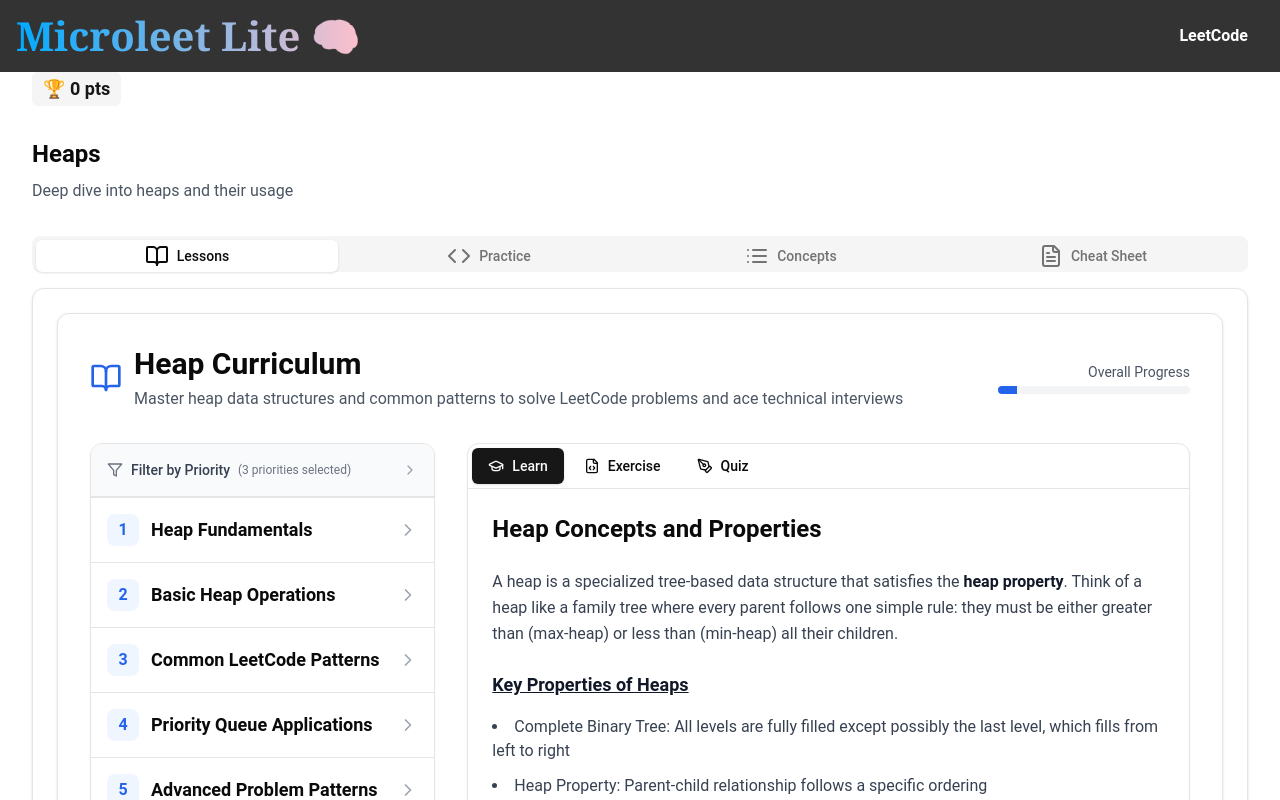
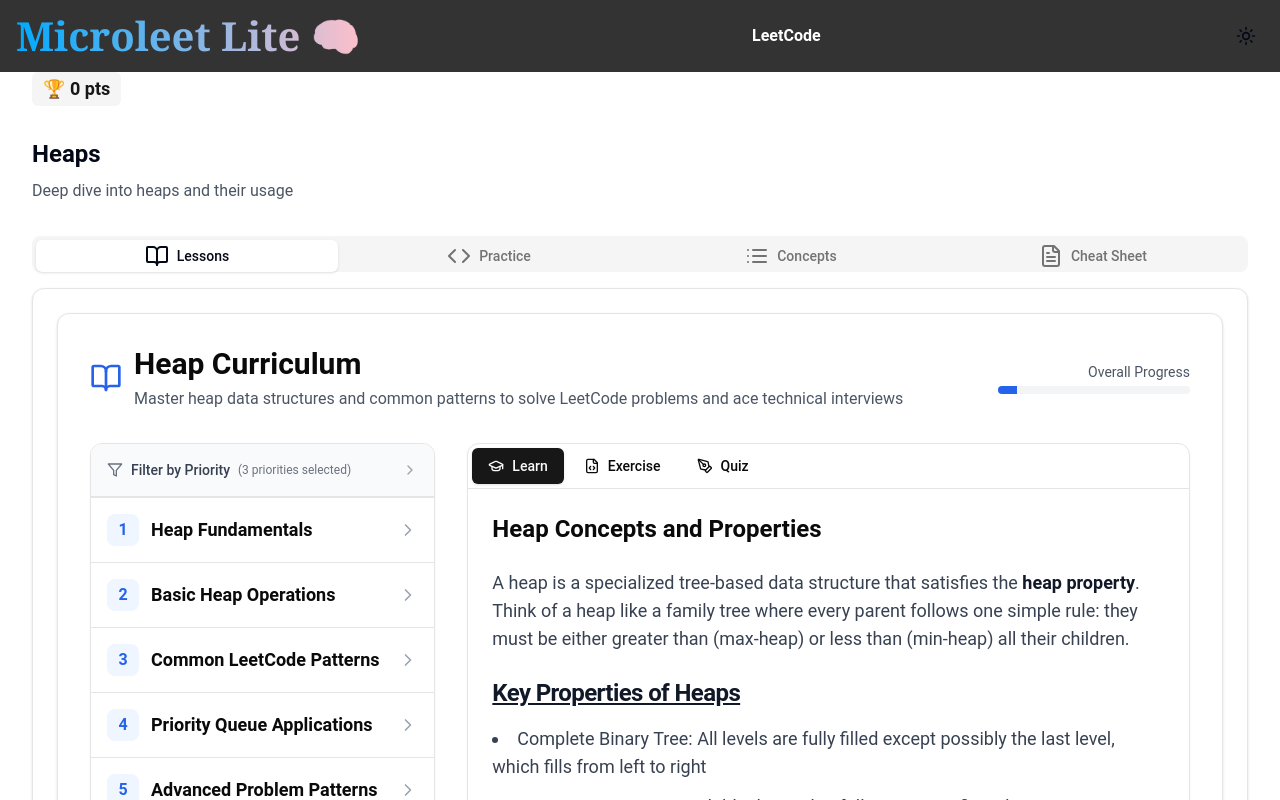
Before and after one commit to QuocHHDo/microleet-lite, a Next.js app: page /leetcode/topics/heaps in a window 1280 px wide. Shown: the top 800 px of the page. Built offline with nearby package versions, Linux system fonts and the light colour scheme.

Commit message:
Initial commit on theme

```diff
--- a/package.json
+++ b/package.json
@@ -35,6 +35,7 @@
     "framer-motion": "^11.9.0",
     "lucide-react": "^0.441.0",
     "next": "14.2.1",
+    "next-themes": "^0.4.4",
     "react": "^18",
     "react-collapse": "^5.1.1",
     "react-dom": "^18",
--- a/src/app/layout.tsx
+++ b/src/app/layout.tsx
@@ -2,6 +2,7 @@
 import React from 'react';
 import Navbar from '../components/Navbar';
 import '../styles/globals.css';
+import { ThemeProvider } from './providers/theme-provider';
 
 export default function RootLayout({
   children,
@@ -9,10 +10,12 @@ export default function RootLayout({
   children: React.ReactNode;
 }) {
   return (
-    <html lang="en">
+    <html lang="en" suppressHydrationWarning>
       <body>
         <Navbar />
-        <main>{children}</main>
+        <ThemeProvider>
+          <main>{children}</main>
+        </ThemeProvider>
       </body>
     </html>
   );
--- a/src/app/leetcode/topics/interfaces.ts
+++ b/src/app/leetcode/topics/interfaces.ts
@@ -1,9 +1,3 @@
-export interface CodeBlockProps extends React.HTMLAttributes<HTMLElement> {
-  inline?: boolean;
-  className?: string;
-  children?: React.ReactNode;
-}
-
 export enum TopicName {
   Arrays = 'arrays',
   Strings = 'strings',
--- /dev/null
+++ b/src/app/providers/theme-provider.tsx
@@ -0,0 +1,19 @@
+'use client';
+
+import * as React from 'react';
+import { ThemeProvider as NextThemesProvider } from 'next-themes';
+// import { type ThemeProviderProps } from 'next-themes/dist/types';
+
+export function ThemeProvider({ children, ...props }: any) {
+  return (
+    <NextThemesProvider
+      attribute="class"
+      defaultTheme="system"
+      enableSystem
+      disableTransitionOnChange
+      {...props}
+    >
+      {children}
+    </NextThemesProvider>
+  );
+}
--- a/src/components/Navbar.tsx
+++ b/src/components/Navbar.tsx
@@ -3,6 +3,7 @@
 import React from 'react';
 import Link from 'next/link';
 import '../styles/globals.css';
+import { ThemeToggle } from './themeToggle';
 
 export default function Navbar() {
   return (
@@ -17,6 +18,7 @@ export default function Navbar() {
           {/* <Link href="/software-engineering">Software Engineering</Link> */}
         </li>
       </ul>
+      <ThemeToggle />
     </nav>
   );
 }
--- /dev/null
+++ b/src/components/themeToggle.tsx
@@ -0,0 +1,21 @@
+'use client';
+
+import * as React from 'react';
+import { useTheme } from 'next-themes';
+import { Moon, Sun } from 'lucide-react';
+
+export function ThemeToggle() {
+  const { theme, setTheme } = useTheme();
+
+  return (
+    <button
+      onClick={() => setTheme(theme === 'dark' ? 'light' : 'dark')}
+      className="rounded-md p-2 hover:bg-accent hover:text-accent-foreground"
+      aria-label="Toggle theme"
+    >
+      <Sun className="h-5 w-5 rotate-0 scale-100 transition-all dark:-rotate-90 dark:scale-0" />
+      <Moon className="absolute h-5 w-5 rotate-90 scale-0 transition-all dark:rotate-0 dark:scale-100" />
+      <span className="sr-only">Toggle theme</span>
+    </button>
+  );
+}
--- a/src/styles/globals.css
+++ b/src/styles/globals.css
@@ -220,7 +220,7 @@ body {
 @layer base {
   :root {
     --background: 0 0% 100%;
-    --foreground: 0 0% 3.9%;
+    --foreground: 222.2 84% 4.9%;
     --card: 0 0% 100%;
     --card-foreground: 0 0% 3.9%;
     --popover: 0 0% 100%;
@@ -256,33 +256,8 @@ body {
     --code-variable: 220 14% 71%;
   }
   .dark {
-    --background: 0 0% 3.9%;
-    --foreground: 0 0% 98%;
-    --card: 0 0% 3.9%;
-    --card-foreground: 0 0% 98%;
-    --popover: 0 0% 3.9%;
-    --popover-foreground: 0 0% 98%;
-    --primary: 0 0% 98%;
-    --primary-foreground: 0 0% 9%;
-    --secondary: 0 0% 14.9%;
-    --secondary-foreground: 0 0% 98%;
-    --muted: 0 0% 14.9%;
-    --muted-foreground: 0 0% 63.9%;
-    --accent: 0 0% 14.9%;
-    --accent-foreground: 0 0% 98%;
-    --destructive: 0 62.8% 30.6%;
-    --destructive-foreground: 0 0% 98%;
-    --border: 0 0% 14.9%;
-    --input: 0 0% 14.9%;
-    --ring: 0 0% 83.1%;
-    --chart-1: 220 70% 50%;
-    --chart-2: 160 60% 45%;
-    --chart-3: 30 80% 55%;
-    --chart-4: 280 65% 60%;
-    --chart-5: 340 75% 55%;
-    --code-block-background: 222 47% 11%;
-    --code-background: 220 13% 18%;
-    --code-foreground: 220 14% 71%;
+    --background: 222.2 84% 4.9%;
+    --foreground: 210 40% 98%;
   }
 }
 
--- a/src/utils/renderContent.tsx
+++ b/src/utils/renderContent.tsx
@@ -2,14 +2,41 @@ import React, { ReactNode } from 'react';
 import ReactMarkdown from 'react-markdown';
 import remarkGfm from 'remark-gfm';
 import rehypeRaw from 'rehype-raw';
-import { CodeBlockProps as CodeProps } from '../app/leetcode/topics/interfaces';
 import { Prism as SyntaxHighlighter } from 'react-syntax-highlighter';
 import { materialOceanic } from 'react-syntax-highlighter/dist/esm/styles/prism';
+import { Card } from '@/components/ui/card';
 
 interface SVGRendererProps {
   children: string | ReactNode;
 }
 
+interface CodeProps extends React.HTMLAttributes<HTMLElement> {
+  inline?: boolean;
+  className?: string;
+  children?: React.ReactNode;
+}
+
+interface MarkdownComponentProps {
+  children: ReactNode;
+  className?: string;
+}
+
+// Constants
+const SYNTAX_HIGHLIGHT_THEME = {
+  ...materialOceanic,
+  'code[class*="language-"]': {
+    ...materialOceanic['code[class*="language-"]'],
+    fontSize: '0.875rem',
+    lineHeight: 1.6,
+    background: 'transparent',
+  },
+  'comment': {
+    color: '#6A9955',
+    fontStyle: 'italic',
+  },
+};
+
+// Utility Components
 const SVGRenderer: React.FC<SVGRendererProps> = ({ children }) => {
   if (typeof children === 'string' && children.includes('<svg')) {
     return <div dangerouslySetInnerHTML={{ __html: children }} />;
@@ -17,32 +44,97 @@ const SVGRenderer: React.FC<SVGRendererProps> = ({ children }) => {
   return <>{children}</>;
 };
 
-const customStyle = {
-  ...materialOceanic,
-  'code[class*="language-"]': {
-    ...materialOceanic['code[class*="language-"]'],
-    fontSize: '14px',
-    lineHeight: 1.5,
-    background: '#1E1E1E',
+// Markdown Components
+const MarkdownComponents = {
+  code: ({ inline, className, children, ...props }: CodeProps) => {
+    const match = /language-(\w+)/.exec(className || '');
+    const language = match ? match[1] : 'python';
+
+    if (inline) {
+      return (
+        <code
+          className="bg-gray-100 dark:bg-gray-800 px-2 py-0.5 text-sm rounded-md font-mono text-gray-800 dark:text-gray-200"
+          {...props}
+        >
+          {children}
+        </code>
+      );
+    }
+
+    return (
+      <Card className="my-6 overflow-hidden bg-gray-950">
+        <div className="rounded-md overflow-hidden">
+          <SyntaxHighlighter
+            language={language}
+            style={SYNTAX_HIGHLIGHT_THEME as any}
+            PreTag="div"
+            customStyle={{
+              padding: '1rem',
+              margin: 0,
+            }}
+            {...props}
+          >
+            {String(children).replace(/\n$/, '')}
+          </SyntaxHighlighter>
+        </div>
+      </Card>
+    );
   },
-  'comment': {
-    color: '#6A9955',
-    fontStyle: 'italic',
+
+  // Heading Components
+  h1: ({ children }: MarkdownComponentProps) => (
+    <h1 className="text-3xl lg:text-4xl font-bold mt-8 mb-6 text-gray-900 dark:text-gray-100">
+      {children}
+    </h1>
+  ),
+  h2: ({ children }: MarkdownComponentProps) => (
+    <h2 className="text-2xl lg:text-3xl font-semibold mt-8 mb-4 text-gray-900 dark:text-gray-100">
+      {children}
+    </h2>
+  ),
+  h3: ({ children }: MarkdownComponentProps) => (
+    <h3 className="text-xl lg:text-2xl font-semibold mt-6 mb-3 text-gray-900 dark:text-gray-100">
+      {children}
+    </h3>
+  ),
+  h4: ({ children }: MarkdownComponentProps) => (
+    <h4 className="text-lg font-semibold mt-4 mb-2 text-gray-900 dark:text-gray-100">
+      {children}
+    </h4>
+  ),
+
+  // Content Components
+  p: ({ children }: MarkdownComponentProps) => (
+    <p className="mb-4 text-gray-700 dark:text-gray-300 leading-7 text-base lg:text-lg">
+      {children}
+    </p>
+  ),
+  div: ({ children, className }: MarkdownComponentProps) => {
+    if (className === 'visualization') {
+      return <SVGRenderer>{children}</SVGRenderer>;
+    }
+    return (
+      <div className={`${className} my-4 text-base lg:text-lg leading-7 text-gray-700 dark:text-gray-300`}>
+        {children}
+      </div>
+    );
   },
+  ul: ({ children }: MarkdownComponentProps) => (
+    <ul className="list-disc pl-6 mb-4 space-y-2 text-gray-700 dark:text-gray-300">
+      {children}
+    </ul>
+  ),
+  li: ({ children }: MarkdownComponentProps) => (
+    <li className="text-base lg:text-lg leading-7">
+      {children}
+    </li>
+  ),
 };
 
-export const renderContent = (content: string | React.ReactNode) => {
-  if (typeof content !== 'string') {
-    return content;
-  }
+const processVisualizationContent = (segment: string, index: number) => {
+  const visualizationMatch = segment.match(/<Visualization type="([^"]*)" data="(.*?)">/);
 
-  const processContent = () => {
-    const segments = content.split(/(<Visualization.*?>)/g);
-
-    return segments.map((segment, index) => {
-      const match = segment.match(/<Visualization type="([^"]*)" data="(.*?)">/);
-
-      if (!match) {
+  if (!visualizationMatch) {
     if (segment.includes('<div class="visualization">')) {
       return <SVGRenderer key={`svg-${index}`}>{segment}</SVGRenderer>;
     }
@@ -52,82 +144,31 @@ export const renderContent = (content: string | React.ReactNode) => {
         key={`md-${index}`}
         remarkPlugins={[remarkGfm]}
         rehypePlugins={[rehypeRaw]}
-            components={{
-              code({ inline, className, children, ...props }: CodeProps) {
-                const match = /language-(\w+)/.exec(className || '');
-                const language = match ? match[1] : 'python';
-
-                return !inline ? (
-                  <div className="my-6 rounded-lg overflow-hidden bg-[#1E2432] p-4">
-                    <div className="rounded-md overflow-hidden">
-                      <SyntaxHighlighter
-                        style={customStyle as any}
-                        language={language}
-                        PreTag="div"
-                        customStyle={{
-                          padding: '16px',
-                          fontSize: '14px',
-                          lineHeight: 1.5,
-                          backgroundColor: '#1E1E1E',
-                          margin: 0,
-                        }}
-                        {...props}
-                      >
-                        {String(children).replace(/\n$/, '')}
-                      </SyntaxHighlighter>
-                    </div>
-                  </div>
-                ) : (
-                  <code
-                    className={`${className} bg-gray-100 px-1.5 py-0.5 text-sm rounded font-mono`}
-                    {...props}
-                  >
-                    {children}
-                  </code>
-                );
-              },
-              h1: ({children}) => (
-                <h1 className="text-2xl font-bold mt-8 mb-6">{children}</h1>
-              ),
-              h2: ({children}) => (
-                <h2 className="text-xl font-semibold mt-8 mb-4">{children}</h2>
-              ),
-              h3: ({children}) => (
-                <h3 className="text-lg font-semibold mt-6 mb-3">{children}</h3>
-              ),
-              h4: ({children}) => (
-                <h4 className="text-base font-semibold mt-4 mb-2">{children}</h4>
-              ),
-              p: ({children}) => (
-                <p className="mb-4 text-gray-700 leading-relaxed text-base">{children}</p>
-              ),
-              div: ({children, className}) => {
-                if (className === 'visualization') {
-                  return <SVGRenderer>{children}</SVGRenderer>;
-                }
-                return (
-                  <div className={`${className} my-4 text-base leading-relaxed`}>
-                    {children}
-                  </div>
-                );
-              },
-              ul: ({children}) => (
-                <ul className="list-disc pl-6 mb-4 text-gray-700">{children}</ul>
-              ),
-              li: ({children}) => (
-                <li className="mb-2 text-base">{children}</li>
-              )
-            }}
+        components={MarkdownComponents as any}
+        className="prose dark:prose-invert max-w-none"
       >
         {segment}
       </ReactMarkdown>
     );
   }
-    });
+
+  return null;
 };
+
+// Main Export
+export const renderContent = (content: string | React.ReactNode) => {
+  if (typeof content !== 'string') {
+    return content;
+  }
+
+  const segments = content.split(/(<Visualization.*?>)/g);
+  const processedContent = segments.map((segment, index) =>
+    processVisualizationContent(segment, index)
+  );
+
   return (
-    <div className="prose max-w-none">
-      {processContent()}
+    <div className="prose dark:prose-invert max-w-none">
+      {processedContent}
     </div>
   );
 };
--- a/tailwind.config.js
+++ b/tailwind.config.js
@@ -1,7 +1,6 @@
 /** @type {import('tailwindcss').Config} */
 module.exports = {
   darkMode: ['class'],
-
   content: [
     './app/**/*.{js,ts,jsx,tsx,mdx}',
     './pages/**/*.{js,ts,jsx,tsx,mdx}',
@@ -10,6 +9,13 @@ module.exports = {
   ],
 
   theme: {
+    container: {
+      center: true,
+      padding: '2rem',
+      screens: {
+        '2xl': '1400px',
+      },
+    },
     extend: {
       typography: {
         DEFAULT: {
@@ -17,14 +23,16 @@ module.exports = {
             '.visualization-container': {
               margin: '2rem 0',
               padding: '1.5rem',
-              backgroundColor: 'white',
-              borderRadius: '0.5rem',
+              backgroundColor: 'hsl(var(--background))',
+              borderRadius: 'var(--radius)',
               boxShadow: '0 1px 3px 0 rgba(0, 0, 0, 0.1)',
             },
 
             svg: {
               display: 'block',
               margin: '0 auto',
+              maxWidth: '100%',
+              height: 'auto',
             },
 
             pre: {
@@ -32,6 +40,7 @@ module.exports = {
               padding: '0',
               margin: '0',
               borderRadius: '0',
+              overflowX: 'auto',
             },
 
             code: {
@@ -41,6 +50,7 @@ module.exports = {
               borderRadius: '0.25rem',
               fontSize: '0.875rem',
               fontFamily: 'var(--font-mono)',
+              fontWeight: '400',
             },
 
             'code::before': {
@@ -54,6 +64,31 @@ module.exports = {
               backgroundColor: 'hsl(var(--code-block-background))',
               borderRadius: 'var(--radius)',
               margin: '1.5rem 0',
+              padding: '1rem',
+            },
+
+            'h1, h2, h3, h4': {
+              color: 'hsl(var(--foreground))',
+              fontWeight: '600',
+              letterSpacing: '-0.025em',
+            },
+
+            'ul, ol': {
+              paddingLeft: '1.25rem',
+            },
+
+            table: {
+              width: '100%',
+              borderCollapse: 'collapse',
+              'thead th': {
+                backgroundColor: 'hsl(var(--muted))',
+                color: 'hsl(var(--muted-foreground))',
+                padding: '0.75rem',
+              },
+              'tbody td': {
+                padding: '0.75rem',
+                borderBottom: '1px solid hsl(var(--border))',
+              },
             },
           },
         },
@@ -128,6 +163,9 @@ module.exports = {
             function: 'hsl(var(--code-function))',
             variable: 'hsl(var(--code-variable))',
             operator: 'hsl(var(--code-operator))',
+            parameter: 'hsl(var(--code-parameter))',
+            class: 'hsl(var(--code-class))',
+            type: 'hsl(var(--code-type))',
           },
         },
       },
@@ -141,11 +179,26 @@ module.exports = {
           from: { height: 'var(--radix-accordion-content-height)' },
           to: { height: '0' },
         },
+        'fade-in': {
+          from: { opacity: '0' },
+          to: { opacity: '1' },
+        },
+        'fade-out': {
+          from: { opacity: '1' },
+          to: { opacity: '0' },
+        },
       },
 
       animation: {
         'accordion-down': 'accordion-down 0.2s ease-out',
         'accordion-up': 'accordion-up 0.2s ease-out',
+        'fade-in': 'fade-in 0.2s ease-out',
+        'fade-out': 'fade-out 0.2s ease-out',
+      },
+
+      spacing: {
+        'header': 'var(--header-height)',
+        'sidebar': 'var(--sidebar-width)',
       },
     },
   },
```
Also changed, not shown: 1 other file (tests, documents, lock files or other folders). Lines whose indentation alone changed are shown as unchanged.
